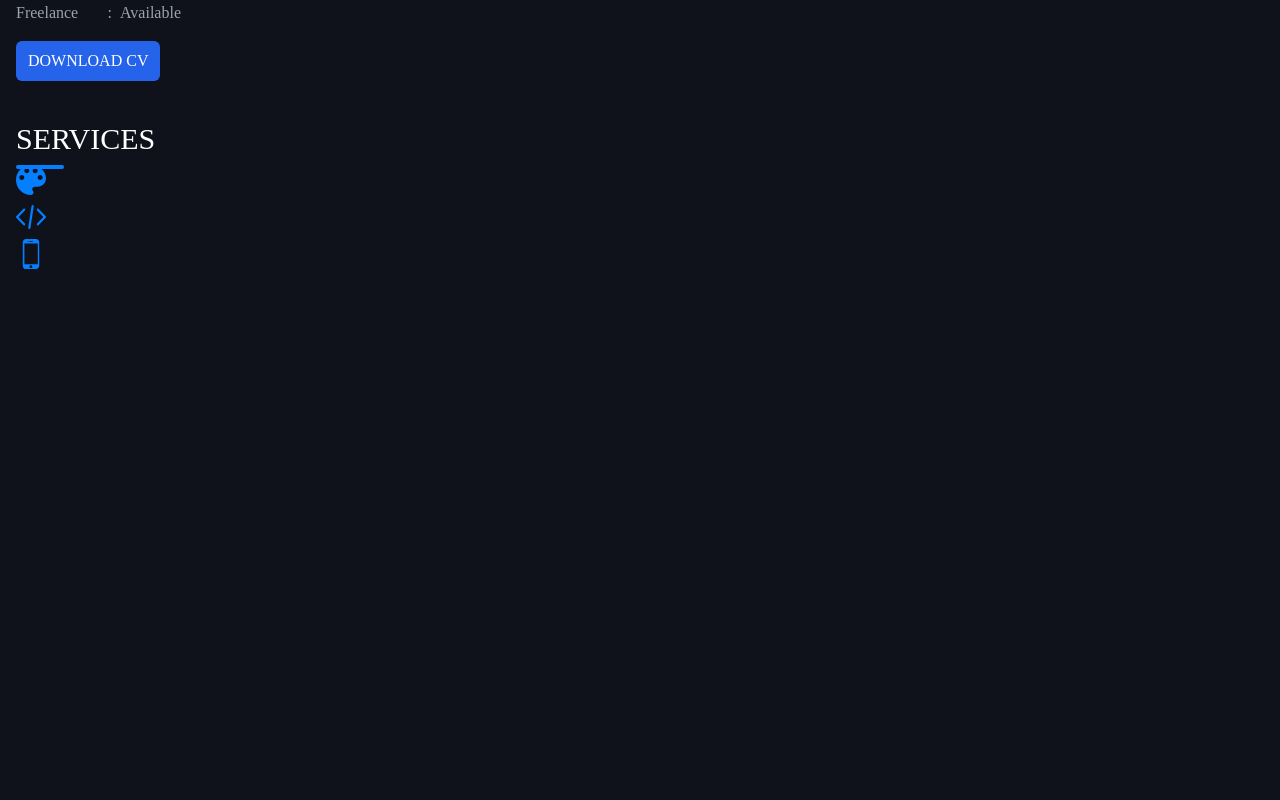
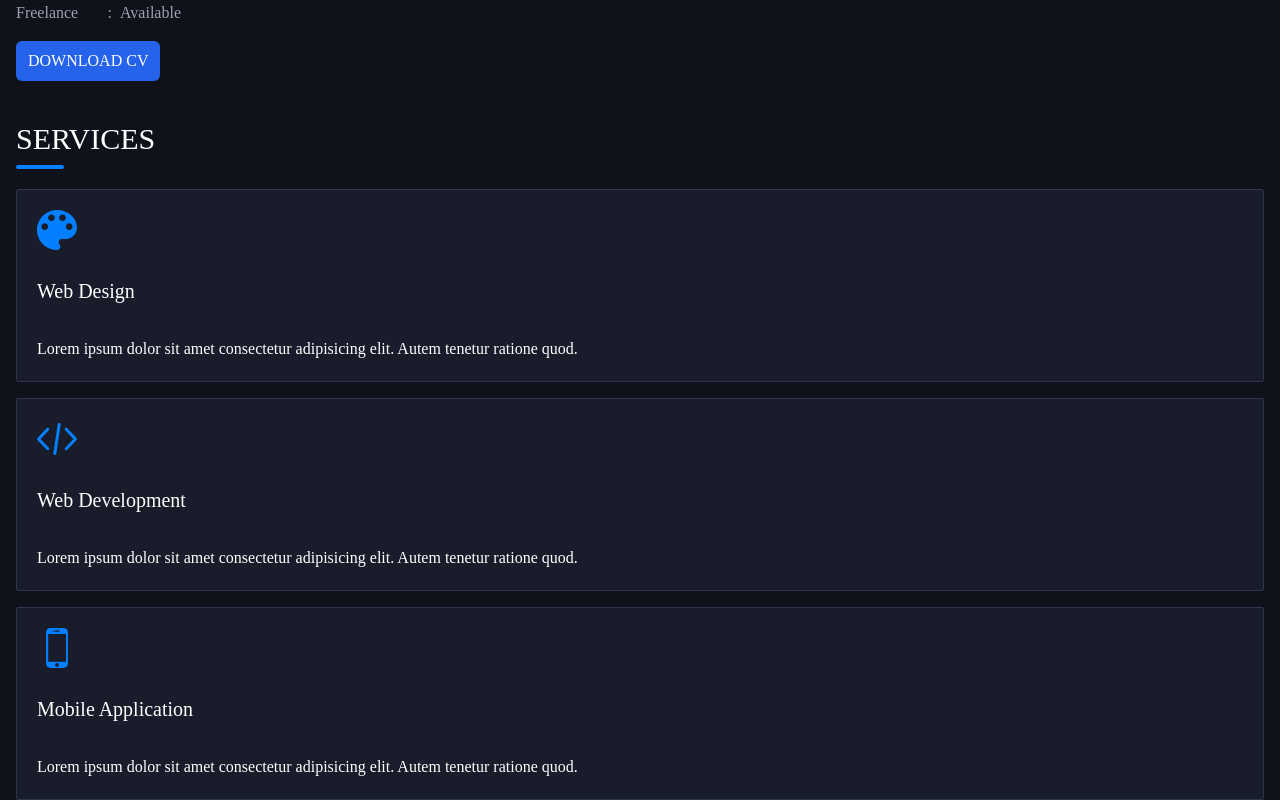
Before and after one commit to lucifer2355/portfolio-2, a Next.js app: page /about in a window 1280 px wide. Shown: the part 715-1515 px from the top of the page. Before the commit the page ends 991 px from the top, so only its background shows below. Built offline with nearby package versions, Linux system fonts and the light colour scheme; what tailwindcss-pseudo-elements would draw is missing.

Commit message:
add card details

```diff
--- a/components/Card.jsx
+++ b/components/Card.jsx
@@ -28,10 +28,13 @@ const services = [
 
 const Card = () => {
   return (
-    <div>
+    <div className='mt-8'>
       {services.map((service) => (
-        <div>
-          <Image src={service.icon} width={30} height={30} color='text-white' />
+        <div className='mt-4 border border-[#2E344E] bg-[#191D2B] rounded-sm pr-5 pl-5 pt-5 pb-5'>
+          <Image src={service.icon} width={40} height={40} color='text-white' />
+          <h1 className='text-xl mt-5'>{service.title}</h1>
+          <div className='mt-4 mb-8  after:rounded-sm after:active:bg-[#2E344E] after:bg-opacity-60 after:active:empty-content after:absolute after:left-4 after:h-0.5 after:w-14 after:left-10' />
+          <p>{service.description}</p>
         </div>
       ))}
     </div>
```
